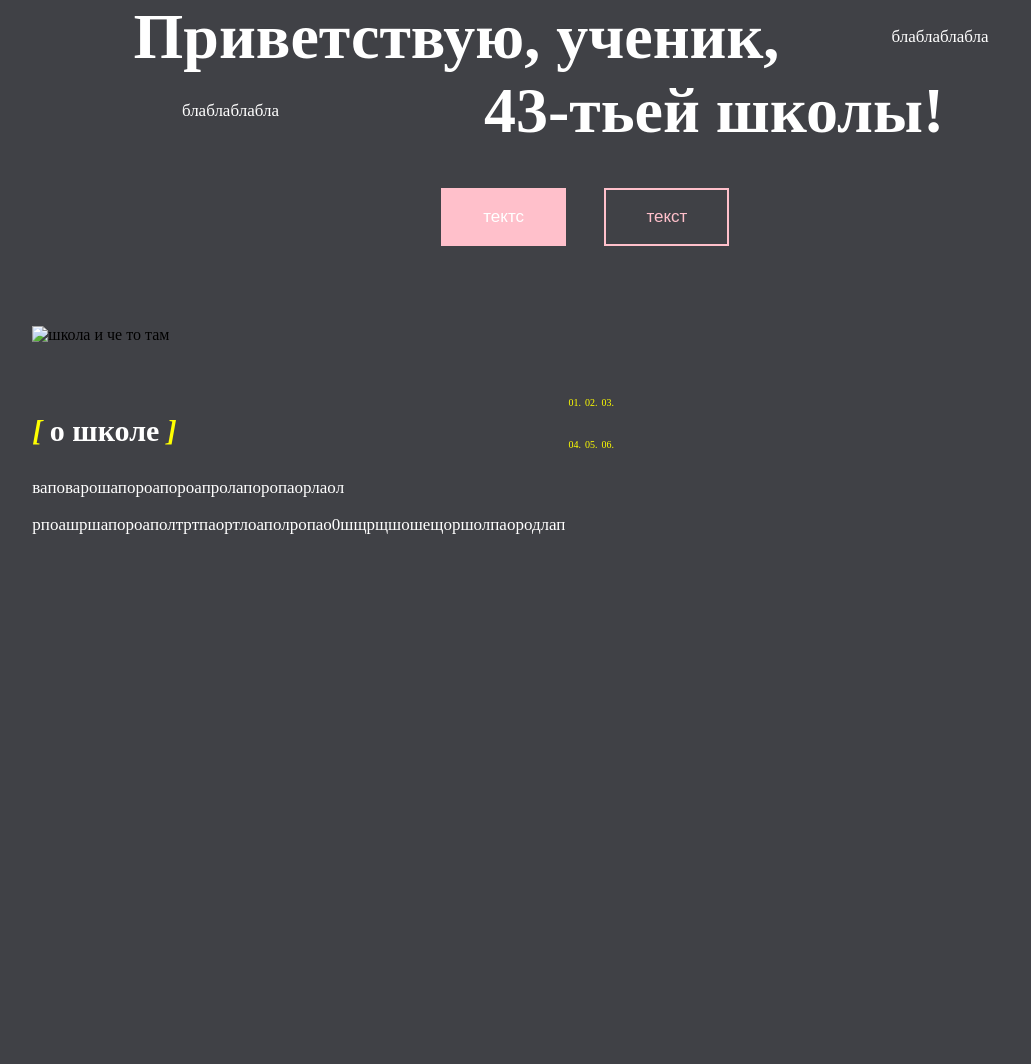
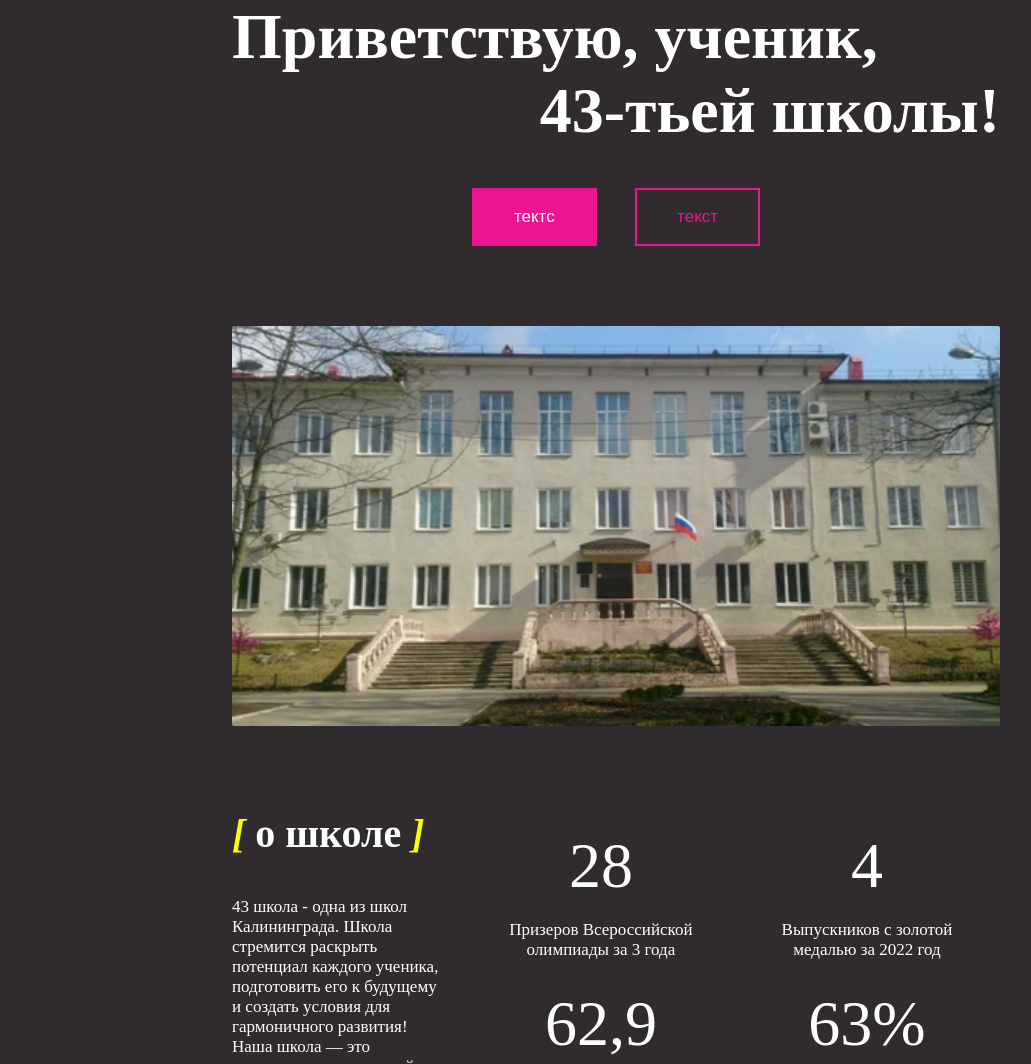
Before and after one commit to ini-qstm/kld-school43, a plain HTML site: page index.html in a window 1280 px wide. Shown: the top 1064 px of the page, without its empty margins (24-1055 px from the left). Before the commit the page ends 800 px from the top, so only its background shows below. Drawn offline with Linux system fonts and the light colour scheme.

Commit message:
ну я почти нихуя не сделал ;)

```diff
--- a/index.html
+++ b/index.html
@@ -18,14 +18,8 @@
                 <h1 class="header__big-text italic-text">
                     Приветствую, ученик,
                 </h1>
-                <p class="header__normal-text">
-                    блаблаблабла
-                </p>
             </div>
             <div class="header__row">
-                <p class="header__normal-text">
-                    блаблаблабла
-                </p>
                 <h1 class="header__big-text italic-text">
                     43-тьей школы!
                 </h1>
@@ -39,10 +33,15 @@
                 <p class="header__button-text">текст</p>
             </button>
         </div>
+        <!-- <div class="header__background">
+            <svg viewBox="0 0 200 200" xmlns="http://www.w3.org/2000/svg">
+                <path d="M100,50 C120,30 150,40 160,70 C170,100 140,130 100,140 C60,130 30,100 40,70 C50,40 80,30 100,50 Z"/>
+            </svg>
+        </div> -->
     </header>
     <main>
         <div class="main__section">
-            <img class="full-width" src="" alt="школа и че то там" loading="lazy">
+            <img class="full-width" src="images/photo-43-school.webp" alt="школа и че то там" loading="lazy">
         </div>
         <div class="main__section section_about-school">
             <div class="about-school__text">
@@ -54,42 +53,88 @@
                     </h3>
                     <div class="about-school__body">
                         <p>
-                            ваповарошапороапороапролапоропаорлаол
-                        </p>
-                        <p>
-                            рпоашршапороаполтртпаортлоаполропао0шщрщшошещоршолпаородлап
+                            43 школа - одна из школ Калининграда. Школа стремится раскрыть потенциал каждого ученика, подготовить
+                            его к будущему и создать условия для гармоничного развития! Наша школа — это пространство для знаний,
+                            творчества и роста, где каждый ученик находит поддержку, вдохновение и возможности для достижения успеха.
                         </p>
                     </div>
                 </div>
             </div>
             <div class="about-school__sheet">
                 <table>
+                    <!-- tr*2>td*3>p.sheet__header.yellow-text.italic-text>span.small-text^div.sheet__main>p.sheet__big-text+p.sheet__standart-text -->
                     <tr>
                         <td>
-                            <p class="sheet__header small-text yellow-text italic-text">01.</p>
-                            <p class="sheet__main"></p>
+                            <p class="sheet__big-text">28</p>
+                            <p class="sheet__standart-text">Призеров Всероссийской олимпиады за 3 года</p>
                         </td>
                         <td>
-                            <p class="sheet__header small-text yellow-text italic-text">02.</p>
-                            <p class="sheet__main"></p>
-                        </td>
-                        <td>
-                            <p class="sheet__header small-text yellow-text italic-text">03.</p>
-                            <p class="sheet__main"></p>
+                            <p class="sheet__big-text">4</p>
+                            <p class="sheet__standart-text">Выпускников с золотой медалью за 2022 год</p>
                         </td>
                     </tr>
                     <tr>
                         <td>
-                            <p class="sheet__header small-text yellow-text italic-text">04.</p>
-                            <p class="sheet__main"></p>
+                            <p class="sheet__big-text">62,9</p>
+                            <p class="sheet__standart-text">Средний балл на ЕГЭ в 2022 году</p>
                         </td>
                         <td>
-                            <p class="sheet__header small-text yellow-text italic-text">05.</p>
-                            <p class="sheet__main"></p>
+                            <p class="sheet__big-text">63%</p>
+                            <p class="sheet__standart-text">Выпускников поступивших в ВУЗы в 2022 году</p>
+                        </td>
+                    </tr>
+                </table>
+            </div>
+        </div>
+        <div class="main__section section_about-sport-club">
+            <div class="about-sport-club__body">
+                <h3>
+                    <span class="italic-text">
+                        <span class="yellow-text">[</span> спортивный клуб <span class="yellow-text">]</span>
+                    </span>
+                </h3>
+                <p>
+                    Наш спортивный клуб-это место, куда может прийти каждый, созданное для людей, стремящихся к
+                    активному образу жизни и здоровью. Наша миссия — вдохновлять и поддерживать каждого члена клуба на
+                    пути к достижению спортивных целей, будь то профессиональные достижения или просто желание улучшить физическую форму.</p>
+            </div>
+            <div class="about-sport-club__sheet">
+                <table>
+                    <!-- tr*2>td*2>div.img-container>img+div.img-ps-text-container>p -->
+                    <tr>
+                        <td>
+                            <div class="img-container">
+                                <img src="" alt="">
+                                <div class="img-ps-text-container">
+                                    <p></p>
+                                </div>
+                            </div>
                         </td>
                         <td>
-                            <p class="sheet__header small-text yellow-text italic-text">06.</p>
-                            <p class="sheet__main"></p>
+                            <div class="img-container">
+                                <img src="" alt="">
+                                <div class="img-ps-text-container">
+                                    <p></p>
+                                </div>
+                            </div>
+                        </td>
+                    </tr>
+                    <tr>
+                        <td>
+                            <div class="img-container">
+                                <img src="" alt="">
+                                <div class="img-ps-text-container">
+                                    <p></p>
+                                </div>
+                            </div>
+                        </td>
+                        <td>
+                            <div class="img-container">
+                                <img src="" alt="">
+                                <div class="img-ps-text-container">
+                                    <p></p>
+                                </div>
+                            </div>
                         </td>
                     </tr>
                 </table>
--- a/main.css
+++ b/main.css
@@ -8,14 +8,14 @@
 } */
  :root{
     --color_yellow: yellow;
-    --color_pink: pink;
-    --color_gray: #404146;
+    --color_pink: #eb1591;
+    --color_gray: #302b2e;
     --color_white: white;
     --text_standart-font-size: 17px;
     --text_small-font-size: 10px;
-    --text_medium-font-size: 30px;
+    --text_medium-font-size: 40px;
     --text_big-font-size: 5vw;
-    --grid_standart-grid: auto-flow / 0.3fr 1fr;
+    --grid_standart-grid: auto-flow / 0.4fr 1fr;
  }
  html{
     scroll-behavior: smooth;
@@ -25,7 +25,7 @@
 body {
     margin:0;
     background-color: var(--color_gray);
-    padding: 0 2%;
+    padding: 0 20%;
 }
 h1,h2,h3,h4,p{
     color: var(--color_white);
@@ -47,10 +47,28 @@ p{
 .yellow-text{
     color: var(--color_yellow);
 }
-.small-text{
+*[class$="small-text"], *[class$="small-text"] *{
     font-size: var(--text_small-font-size);
 }
-
+*[class$="standart-text"]{
+    font-size: var(--text_standart-font-size);
+}
+*[class$="medium-text"]{
+    font-size: var(--text_medium-font-size);
+}
+*[class$="big-text"]{
+    font-size: var(--text_big-font-size);
+    margin:0;
+}
+img{
+    border-radius: 2px; /* скругление углов (опционально) */
+}
+div[class$="_img"]{
+    width: 95%;
+    justify-self: end;
+    max-width: 956px;
+    border: 1px solid var(--color_yellow);
+}
 img[class="full-width"]{
     width: 100%;
     height: auto;
@@ -59,7 +77,6 @@ header{
     display: flex;
     align-items: center;
     flex-direction: column;
-    width: 95%;
     margin-bottom: 10vh;
 }
 [type="button"] {
@@ -73,30 +90,33 @@ header{
 }
 .header-text{
     margin-bottom: 5vh;
-}
-.header__row{
-    display: grid;
-    align-items: center;
-    column-gap: 5vw;
+    width: 100%;
 }
 .header__row *{
-    margin: auto;
-}
-.header__row:first-child{
-    grid-template-columns: 1fr 0.3fr;
-}
-.header__row:last-child{
-    grid-template-columns: 0.3fr 1fr;
+    margin: 0;
 }
 
-.main__section{
-    margin: 5vh auto;
-    width: 95%;
+.header__row:first-child *{
+    text-align: start;
 }
-.section_about-school{
-    display: grid;
-    grid: var(--grid_standart-grid);
+.header__row:last-child *{
+    text-align: end;
 }
+
+/* .header__background{
+    position: absolute;
+    top:0;
+    left:0;
+    width: 100%;
+    height: 50%;
+} */
+/* .header__background svg{
+    width: 100px;
+    height: 100px;
+}
+.header__background path{
+    fill: var(--color_yellow);
+} */
 
 .header-buttons{
     display: grid;
@@ -120,6 +140,34 @@ header{
     color: var(--color_pink);
 }
 
-.about-school__body{
-    max-width: 30%;
+.main__section{
+    margin: 5vh auto;
 }
+.section_about-school{
+    display: grid;
+    grid: var(--grid_standart-grid);
+    gap: 3%;
+    align-items: center;
+    justify-items: center;
+}
+
+table{
+    border-collapse: collapse;
+    table-layout: fixed;
+    width: 100%;
+}
+table tr{
+    height: auto;
+    /* border: 1px solid var(--color_yellow); */
+}
+.about-school__sheet table td{
+    padding: 5px 25px;
+    /* display: grid;
+    grid-template-columns: auto auto; */
+    align-items: center;
+    justify-items: center;
+    flex-direction: column;
+}
+.about-school__sheet table td p{
+    text-align: center;
+}
```
Also changed, not shown: images/photo-43-school.webp (added).
